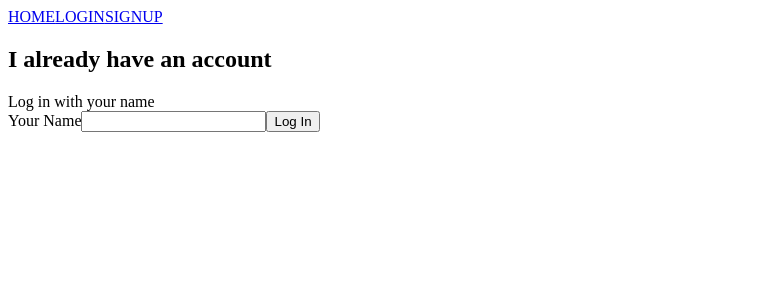
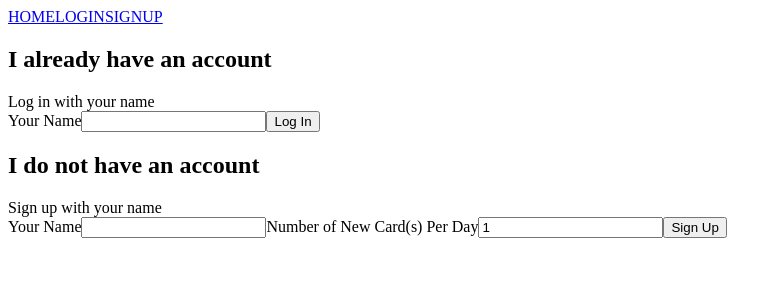
Before and after one commit to rmcguire6/leitner-box, a React (Create React App) app in the folder client/: page /auth in a window 1280 px wide. Shown: the top 300 px of the page, without its empty margins (0-782 px from the left). Built offline with nearby package versions, Linux system fonts and the light colour scheme.

Commit message:
feat: Add sign-up form

```diff
--- /dev/null
+++ b/client/src/components/sign-up/sign-up.js
@@ -0,0 +1,37 @@
+import { useState } from 'react';
+const SignUp = () => {
+  const [name, setName] = useState('');
+  const [cardsPerDay, setCardsPerDay] = useState(1);
+  const handleSubmit = (e) => {
+    e.preventDefault();
+    // call to /auth_register
+    console.log(`New user: ${name}`);
+  };
+
+  return (
+    <>
+      <h2>I do not have an account</h2>
+      <span>Sign up with your name</span>
+      <form className="container" onSubmit={handleSubmit}>
+        <label>Your Name</label>
+        <input
+          name="name"
+          type="text"
+          value={name}
+          onChange={(e) => setName(e.target.value)}
+          required
+        />
+        <label>Number of New Card(s) Per Day</label>
+        <input
+          name="cardsPerDay"
+          type="integer"
+          value={cardsPerDay}
+          onChange={(e) => setCardsPerDay(e.target.value)}
+          required
+        />
+        <input type="submit" value="Sign Up" />
+      </form>
+    </>
+  );
+};
+export default SignUp;
--- a/client/src/pages/log-in-and-sign-up/log-in-and-sign-up.js
+++ b/client/src/pages/log-in-and-sign-up/log-in-and-sign-up.js
@@ -1,8 +1,10 @@
-import LogIn from "../../components/log-in/log-in";
+import LogIn from '../../components/log-in/log-in';
+import SignUp from '../../components/sign-up/sign-up';
 
 const LogInAndSignUpPage = () => (
   <div>
     <LogIn />
+    <SignUp />
   </div>
 );
 export default LogInAndSignUpPage;
```
